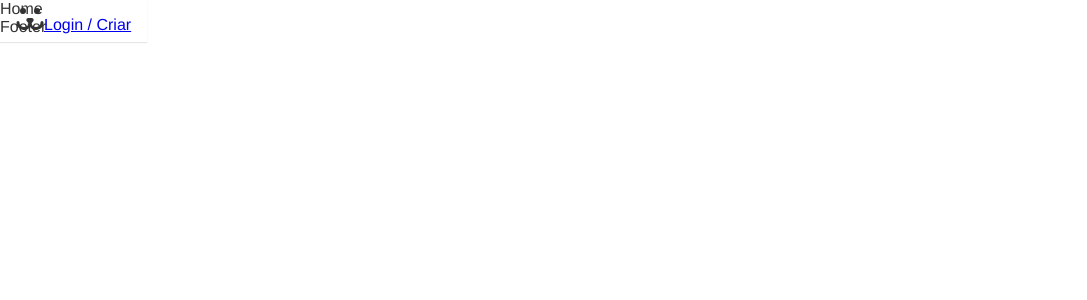
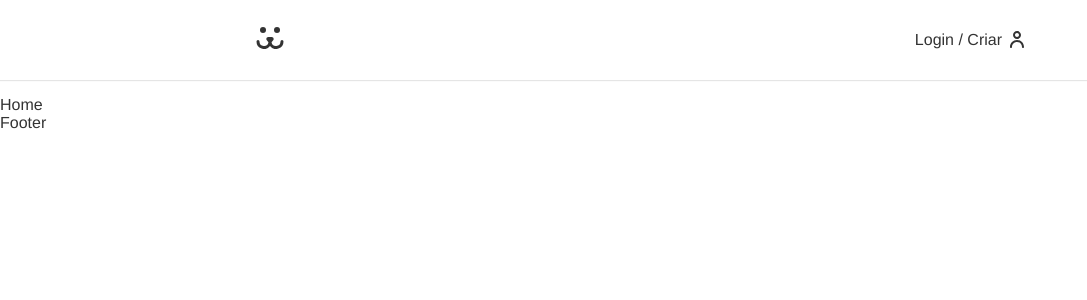
Before and after one commit to carolfranca0310/dogs, a React (Create React App) app: page / in a window 1280 px wide. Shown: the top 300 px of the page, without its empty margins (0-1087 px from the left). Built offline with nearby package versions, Linux system fonts and the light colour scheme.

Commit message:
header finalizado

```diff
--- a/src/App.css
+++ b/src/App.css
@@ -5,11 +5,13 @@
 }
 
 body{
+  padding-top: 6rem;
   margin: 0px;
   color: #333;
   --type-first: Helvetica, Arial, sans-serif;
   --type-second: 'spectral', Georgia;
   font-family: var(--type-first);
+
 }
 
 h1,
@@ -21,7 +23,8 @@ p {
 }
 
 /* list-style= estilo de lista, quando colocado o None, tira-se as bolinhas */
-ul, li {
+ul,
+li {
   list-style: none;
   padding: 0px;
   margin: 0px;
@@ -34,11 +37,16 @@ img {
 }
 
 /* i rem = 16px */
-button, input {
+button,
+input {
   display: block;
   font-size: 1 rem;
   font-family: var(--type-first);
   color: #333;
+}
+
+a {
+  text-decoration: none;
 }
 
 /* padding:  0 = pra cima e pra baixo ; 1 rem = pros lados*/
--- a/src/Components/Header.js
+++ b/src/Components/Header.js
@@ -10,7 +10,9 @@ const Header = () => {
           <Link className={styles.logo} to="/" aria-label="Dogs - Home">
             <Dogs/>
           </Link>
-          <Link to="/login">Login / Criar </Link>
+          <Link className={styles.login} to="/login">
+            Login / Criar
+          </Link>
         </nav>
     </header>
   )
--- a/src/Components/Header.module.css
+++ b/src/Components/Header.module.css
@@ -3,4 +3,36 @@
     box-shadow: 0px 1px 1px rgba(0, 0, 0, .1);
     padding: 0.5rem 0;
     position: fixed;
+    width: 100%;
+    z-index: 100;
+    background: white;
+    top: 0px;
 }
+
+.nav {
+    display: flex;
+    justify-content: space-between;
+    align-items: center;
+    height: 4rem;
+}
+
+.logo {
+    padding: 0.5rem 0;
+}
+
+.login {
+    color:#333;
+    display: flex;
+    align-items: center;
+}
+
+.login::after {
+    content: '';
+    display: inline-block;
+    width: 14px;
+    height: 17px;
+    background: url('../Assets/usuario.svg') no-repeat center center;
+    margin-left: 0.5rem;
+    position: relative;
+    top: -1px;
+}
```
